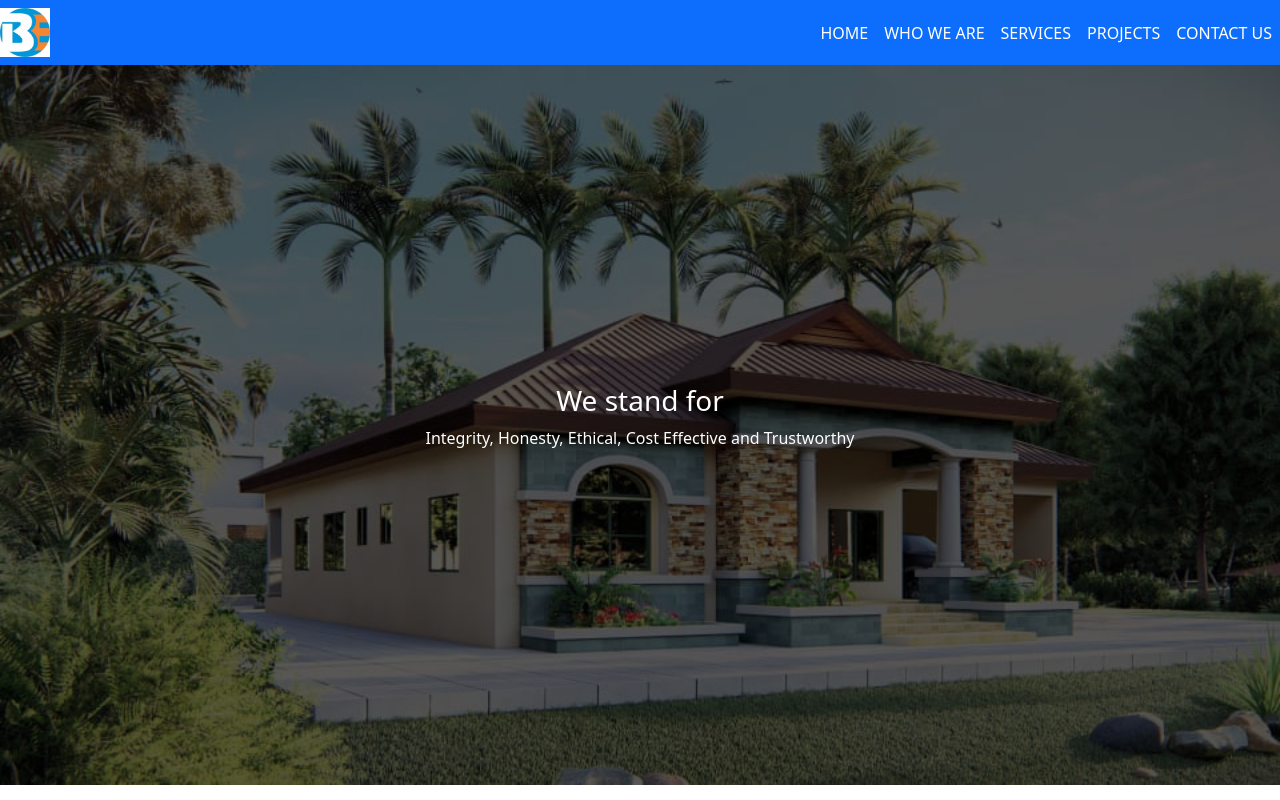
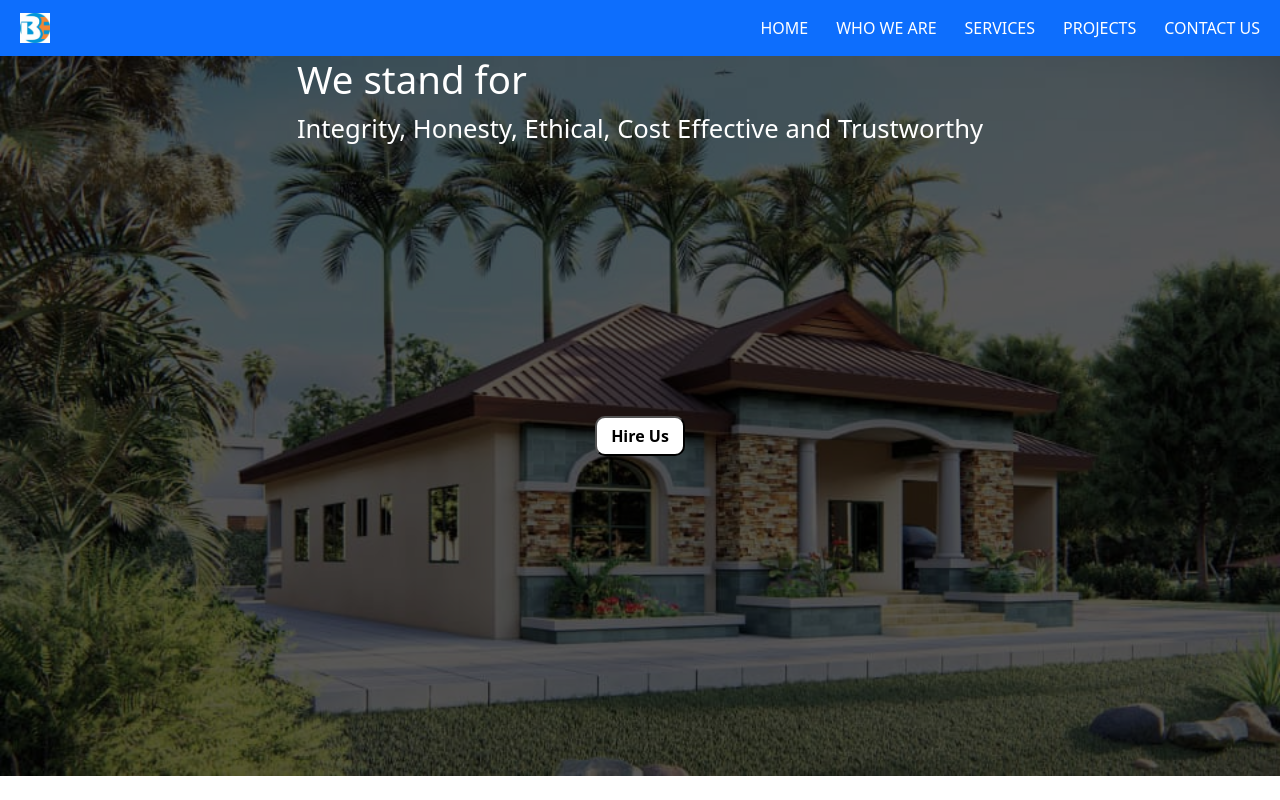
Before and after one commit to flosatechnologies/blessdel, a React (Create React App) app: page / in a window 1280 px wide. Built offline with nearby package versions, Linux system fonts and the light colour scheme.

Commit message:
Progress: 60% complete

```diff
--- a/src/components/Navbar/Navbar.js
+++ b/src/components/Navbar/Navbar.js
@@ -10,6 +10,7 @@ export default class NavbarMenu extends Component {
       <div>
         <Navbar bg="primary" expand="lg">
           <img
+            id="img-cage"
             width="50px"
             height="auto"
             className="img-responsive"
--- a/src/css/NavbarMenu.css
+++ b/src/css/NavbarMenu.css
@@ -1,5 +1,6 @@
 .navbar-light .navbar-nav .nav-link {
-  color: white !important;
+  color: #ffffff !important;
+  padding-right: 20px;
 }
 
 .navbar-light .navbar-nav .nav-link:focus,
@@ -7,3 +8,9 @@
   color: rgba(14, 13, 13, 0.7) !important;
   background-color: orange;
 }
+
+img,
+svg {
+  vertical-align: middle;
+  padding-left: 20px;
+}
--- a/src/css/home.css
+++ b/src/css/home.css
@@ -20,3 +20,22 @@
   justify-content: center;
   flex-direction: column;
 }
+
+.header {
+  font-size: 3vw;
+}
+
+.subText {
+  font-size: 2vw;
+}
+
+.press {
+}
+
+.button {
+  background-color: #fff;
+  width: 90px;
+  height: 40px;
+  border-radius: 10px;
+  font-weight: bold;
+}
--- a/src/pages/home.js
+++ b/src/pages/home.js
@@ -1,16 +1,24 @@
 import React, { Component } from "react";
 import "../css/home.css";
-import Background from "../assets/images/D1.jpg";
 import { Container, Row, Col } from "react-bootstrap";
 
 class Home extends Component {
   render() {
     return (
       <Container fluid className="bg-image image-fluid">
-        <div className="overlay">
-          <h3>We stand for</h3>
-          <p>Integrity, Honesty, Ethical, Cost Effective and Trustworthy</p>
-        </div>
+        <Row>
+          <Col className="overlay">
+            <Col>
+              <h1 className="header">We stand for</h1>
+              <p className="subText">
+                Integrity, Honesty, Ethical, Cost Effective and Trustworthy
+              </p>
+            </Col>
+            <Col className="press">
+              <button className="button">Hire Us</button>
+            </Col>
+          </Col>
+        </Row>
       </Container>
     );
   }
```
